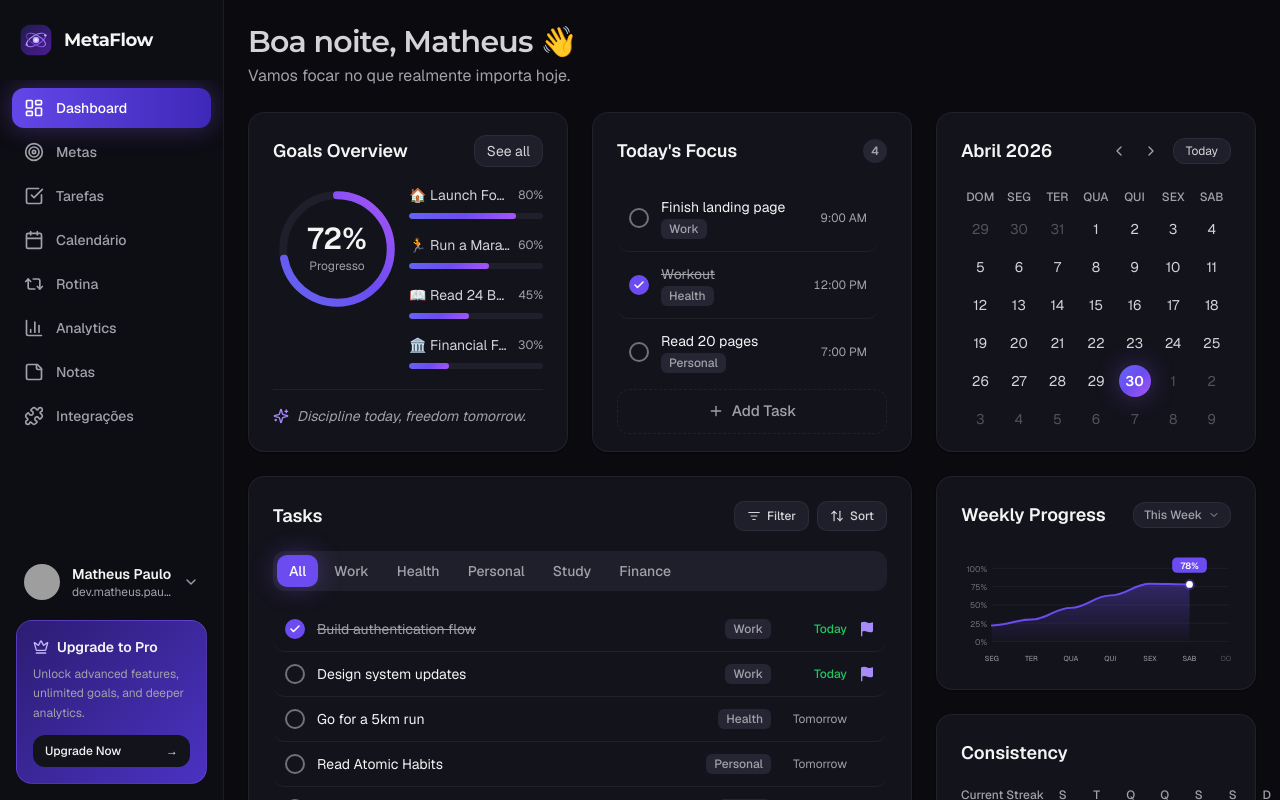
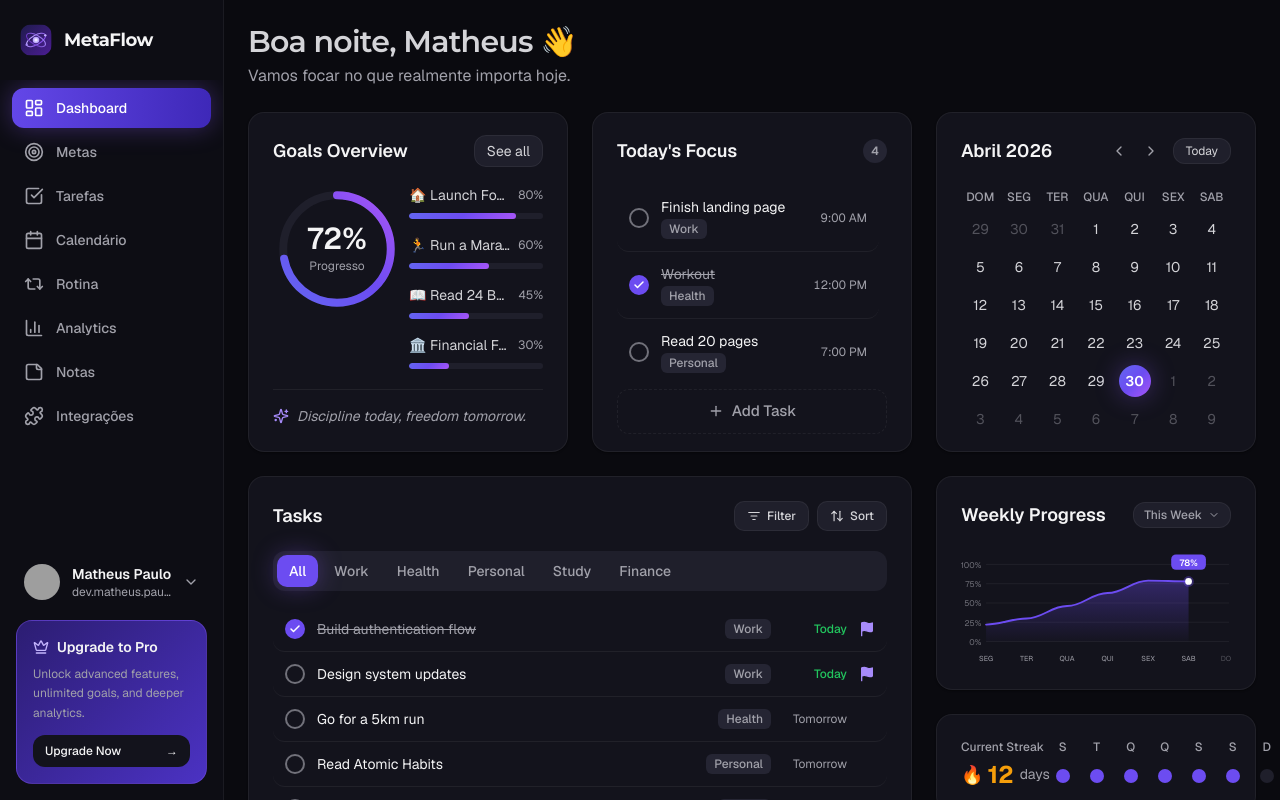
Before and after one commit to matheuspsb/metaflow, a Next.js app: page /dashboard in a window 1280 px wide. Built offline with nearby package versions, Linux system fonts and the light colour scheme; grey boxes are pictures that could not be loaded.

Commit message:
refactor: split WeeklyProgressCard into chart, utils, and card layers

```diff
--- a/src/components/dashboard/analytics/ConsistencyCard.tsx
+++ b/src/components/dashboard/analytics/ConsistencyCard.tsx
@@ -7,7 +7,7 @@ interface Props {
 
 export function ConsistencyCard({ className }: Props) {
   return (
-    <Card title="Consistency" className={className}>
+    <Card className={className}>
       <div className="flex w-full justify-between">
         <div>
           <p className="text-fg-muted pb-2 text-xs font-medium">Current Streak</p>
--- a/src/components/dashboard/analytics/WeeklyProgressCard.tsx
+++ b/src/components/dashboard/analytics/WeeklyProgressCard.tsx
@@ -1,48 +1,12 @@
 import { Card } from '@/components/ui/card'
-import { WEEK_DATA } from '@/constants/weekly-progress'
 import { ChevronDown } from 'lucide-react'
-
-const Y_LABELS = [100, 75, 50, 25, 0]
-
-const VIEWBOX_WIDTH = 280
-const VIEWBOX_HEIGHT = 120
-const CHART = { left: 32, right: 278, top: 20, bottom: 96 }
-
-function yPos(value: number): number {
-  return CHART.top + ((100 - value) / 100) * (CHART.bottom - CHART.top)
-}
-
-function xPos(index: number): number {
-  return CHART.left + (index / (WEEK_DATA.length - 1)) * (CHART.right - CHART.left)
-}
-
-function smoothPath(points: { x: number; y: number }[]): string {
-  if (points.length < 2) return ''
-  let path = `M ${points[0].x} ${points[0].y}`
-  for (let i = 1; i < points.length; i++) {
-    const prevPoint = points[i - 1]
-    const nextPoint = points[i]
-    const controlOffset = (nextPoint.x - prevPoint.x) / 2.5
-    path += ` C ${prevPoint.x + controlOffset},${prevPoint.y} ${nextPoint.x - controlOffset},${nextPoint.y} ${nextPoint.x},${nextPoint.y}`
-  }
-  return path
-}
+import { WeeklyProgressChart } from './WeeklyProgressChart'
 
 interface Props {
   className?: string
 }
 
 export function WeeklyProgressCard({ className }: Props) {
-  const filledPoints = WEEK_DATA.flatMap((entry, index) =>
-    entry.value !== null ? [{ x: xPos(index), y: yPos(entry.value) }] : [],
-  )
-
-  const linePath = smoothPath(filledPoints)
-  const lastPoint = filledPoints[filledPoints.length - 1]
-  const lastValue = WEEK_DATA.filter((entry) => entry.value !== null).at(-1)!.value as number
-
-  const areaPath = `${linePath} L ${lastPoint.x},${CHART.bottom} L ${filledPoints[0].x},${CHART.bottom} Z`
-
   return (
     <Card
       className={className}
@@ -57,77 +21,7 @@ export function WeeklyProgressCard({ className }: Props) {
         </button>
       }
     >
-      <svg
-        viewBox={`0 0 ${VIEWBOX_WIDTH} ${VIEWBOX_HEIGHT}`}
-        width="100%"
-        aria-label="Weekly progress chart"
-        role="img"
-      >
-        <defs>
-          <linearGradient id="weeklyAreaGrad" x1="0" y1="0" x2="0" y2="1">
-            <stop offset="0%" stopColor="#6c4cf1" stopOpacity="0.35" />
-            <stop offset="100%" stopColor="#6c4cf1" stopOpacity="0.02" />
-          </linearGradient>
-        </defs>
-
-        {Y_LABELS.map((tick) => {
-          const tickY = yPos(tick)
-          return (
-            <g key={tick}>
-              <line
-                x1={CHART.left}
-                y1={tickY}
-                x2={CHART.right}
-                y2={tickY}
-                stroke="rgba(255,255,255,0.05)"
-                strokeWidth="1"
-              />
-              <text x={CHART.left - 5} y={tickY + 3.5} textAnchor="end" fontSize="8.5" fill="#71717a">
-                {tick}%
-              </text>
-            </g>
-          )
-        })}
-
-        <path d={areaPath} fill="url(#weeklyAreaGrad)" />
-
-        <path
-          d={linePath}
-          fill="none"
-          stroke="#6c4cf1"
-          strokeWidth="2"
-          strokeLinecap="round"
-          strokeLinejoin="round"
-        />
-
-        <circle cx={lastPoint.x} cy={lastPoint.y} r="5.5" fill="rgba(108,76,241,0.35)" />
-        <circle cx={lastPoint.x} cy={lastPoint.y} r="3.5" fill="white" />
-
-        <rect x={lastPoint.x - 18} y={lastPoint.y - 28} width="36" height="16" rx="5" fill="#6c4cf1" />
-        <text
-          x={lastPoint.x}
-          y={lastPoint.y - 16}
-          textAnchor="middle"
-          fontSize="9.5"
-          fontWeight="600"
-          fill="white"
-        >
-          {lastValue}%
-        </text>
-
-        {WEEK_DATA.map((entry, index) => (
-          <text
-            key={entry.day}
-            x={xPos(index)}
-            y={VIEWBOX_HEIGHT - 4}
-            textAnchor="middle"
-            fontSize="7.5"
-            fill={entry.value !== null ? '#a1a1aa' : '#52525b'}
-          >
-            {entry.day}
-          </text>
-        ))}
-      </svg>
+      <WeeklyProgressChart />
     </Card>
   )
 }
--- /dev/null
+++ b/src/components/dashboard/analytics/WeeklyProgressChart.tsx
@@ -0,0 +1,114 @@
+import { WEEK_DATA } from '@/constants/weekly-progress'
+import {
+  CHART,
+  Point,
+  VIEWBOX_HEIGHT,
+  VIEWBOX_WIDTH,
+  Y_LABELS,
+  smoothPath,
+  xPos,
+  yPos,
+} from './weekly-progress-utils'
+
+type FilledEntry = Point & { value: number }
+
+export function WeeklyProgressChart() {
+  const filledEntries: FilledEntry[] = WEEK_DATA.flatMap((entry, index) =>
+    entry.value !== null
+      ? [{ x: xPos(index, WEEK_DATA.length), y: yPos(entry.value), value: entry.value }]
+      : [],
+  )
+
+  if (filledEntries.length < 2) return null
+
+  const linePath = smoothPath(filledEntries)
+  const lastEntry = filledEntries[filledEntries.length - 1]
+  const areaPath = `${linePath} L ${lastEntry.x},${CHART.bottom} L ${filledEntries[0].x},${CHART.bottom} Z`
+
+  return (
+    <svg
+      viewBox={`0 0 ${VIEWBOX_WIDTH} ${VIEWBOX_HEIGHT}`}
+      width="100%"
+      aria-label="Weekly progress chart"
+      role="img"
+    >
+      <defs>
+        <linearGradient id="weeklyAreaGrad" x1="0" y1="0" x2="0" y2="1">
+          <stop offset="0%" stopColor="var(--color-brand-500)" stopOpacity="0.35" />
+          <stop offset="100%" stopColor="var(--color-brand-500)" stopOpacity="0.02" />
+        </linearGradient>
+      </defs>
+
+      {Y_LABELS.map((tick) => {
+        const tickY = yPos(tick)
+        return (
+          <g key={tick}>
+            <line
+              x1={CHART.left}
+              y1={tickY}
+              x2={CHART.right}
+              y2={tickY}
+              stroke="var(--color-border-subtle)"
+              strokeWidth="1"
+            />
+            <text
+              x={CHART.left - 5}
+              y={tickY + 3.5}
+              textAnchor="end"
+              fontSize="8.5"
+              fill="var(--color-fg-subtle)"
+            >
+              {tick}%
+            </text>
+          </g>
+        )
+      })}
+
+      <path d={areaPath} fill="url(#weeklyAreaGrad)" />
+
+      <path
+        d={linePath}
+        fill="none"
+        stroke="var(--color-brand-500)"
+        strokeWidth="2"
+        strokeLinecap="round"
+        strokeLinejoin="round"
+      />
+
+      <circle cx={lastEntry.x} cy={lastEntry.y} r="5.5" fill="var(--color-brand-500)" fillOpacity="0.35" />
+      <circle cx={lastEntry.x} cy={lastEntry.y} r="3.5" fill="white" />
+
+      <rect
+        x={lastEntry.x - 18}
+        y={lastEntry.y - 28}
+        width="36"
+        height="16"
+        rx="5"
+        fill="var(--color-brand-500)"
+      />
+      <text
+        x={lastEntry.x}
+        y={lastEntry.y - 16}
+        textAnchor="middle"
+        fontSize="9.5"
+        fontWeight="600"
+        fill="white"
+      >
+        {lastEntry.value}%
+      </text>
+
+      {WEEK_DATA.map((entry, index) => (
+        <text
+          key={entry.day}
+          x={xPos(index, WEEK_DATA.length)}
+          y={VIEWBOX_HEIGHT - 4}
+          textAnchor="middle"
+          fontSize="7.5"
+          fill={entry.value !== null ? 'var(--color-fg-muted)' : 'var(--color-fg-disabled)'}
+        >
+          {entry.day}
+        </text>
+      ))}
+    </svg>
+  )
+}
--- /dev/null
+++ b/src/components/dashboard/analytics/weekly-progress-utils.ts
@@ -0,0 +1,33 @@
+export type Point = { x: number; y: number }
+
+export const VIEWBOX_WIDTH = 280
+export const VIEWBOX_HEIGHT = 120
+
+export const CHART = {
+  left: 26,
+  right: VIEWBOX_WIDTH - 2,
+  top: 16,
+  bottom: 96,
+}
+
+export const Y_LABELS = [100, 75, 50, 25, 0]
+
+export function yPos(value: number): number {
+  return CHART.top + ((100 - value) / 100) * (CHART.bottom - CHART.top)
+}
+
+export function xPos(index: number, totalItems: number): number {
+  return CHART.left + (index / (totalItems - 1)) * (CHART.right - CHART.left)
+}
+
+export function smoothPath(points: Point[]): string {
+  if (points.length < 2) return ''
+  let path = `M ${points[0].x} ${points[0].y}`
+  for (let i = 1; i < points.length; i++) {
+    const prevPoint = points[i - 1]
+    const nextPoint = points[i]
+    const controlOffset = (nextPoint.x - prevPoint.x) / 2.5
+    path += ` C ${prevPoint.x + controlOffset},${prevPoint.y} ${nextPoint.x - controlOffset},${nextPoint.y} ${nextPoint.x},${nextPoint.y}`
+  }
+  return path
+}
--- a/src/constants/weekly-progress.ts
+++ b/src/constants/weekly-progress.ts
@@ -1,4 +1,9 @@
-export const WEEK_DATA = [
+export type WeekDayEntry = {
+  day: string
+  value: number | null
+}
+
+export const WEEK_DATA: WeekDayEntry[] = [
   { day: 'SEG', value: 22 },
   { day: 'TER', value: 30 },
   { day: 'QUA', value: 46 },
```
